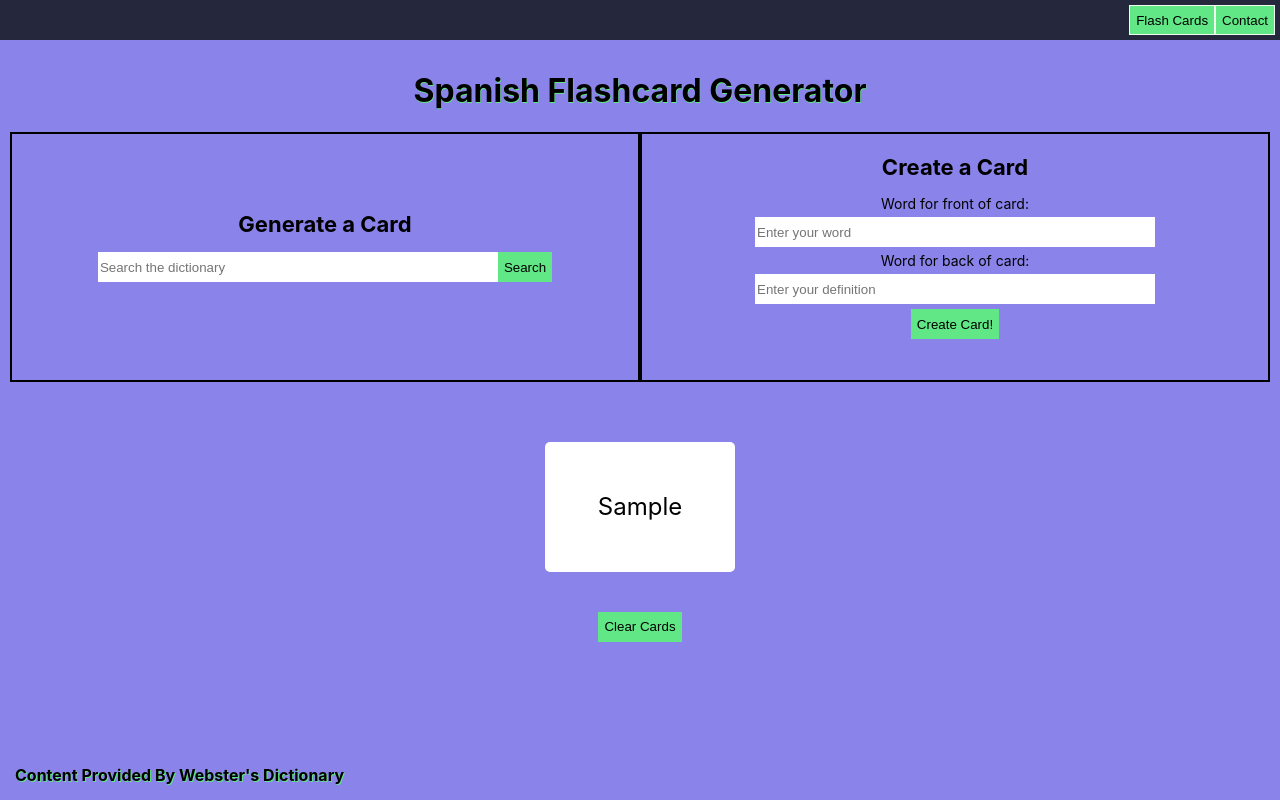
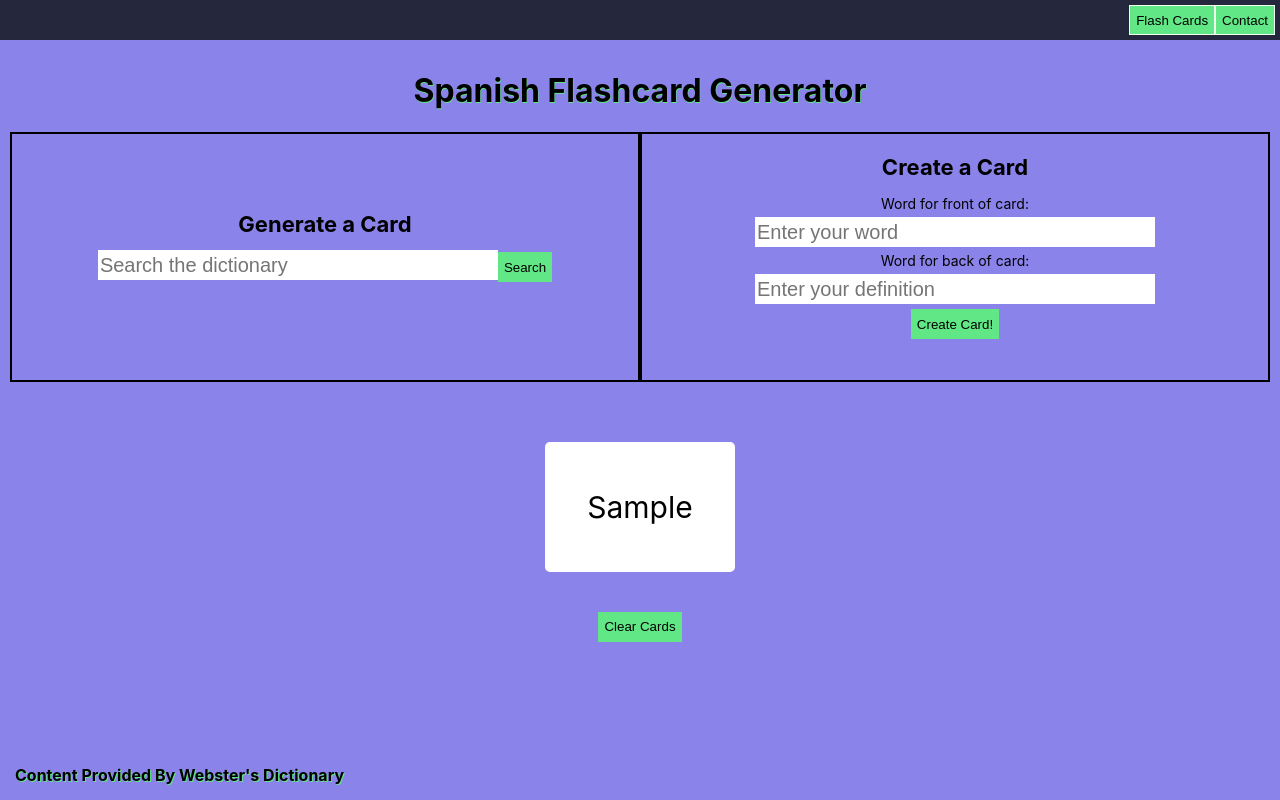
Before and after one commit to ajudd2020/SpanishFlashcards, a React (Create React App) app: page / in a window 1280 px wide. Both pictures are taken after typing "Sample", "Sample" into the empty fields and a click on the button "Create Card!". Built offline with nearby package versions, Linux system fonts and the light colour scheme.

Commit message:
updating formatting

```diff
--- a/src/Components/Card/Card.css
+++ b/src/Components/Card/Card.css
@@ -22,13 +22,13 @@
 }
 
 .front {
-    font-size: 24px;
+    font-size: 30px;
     background-color: white;
 }
 
 .back {
     background-color: #25283D;
-    font-size: 14px;
+    font-size: 20px;
     color: white;
     padding: 4px;
 }
--- a/src/Components/Home/Home.css
+++ b/src/Components/Home/Home.css
@@ -58,6 +58,7 @@ form input {
   width: 150px;
   height: 30px;
   text-align: left;
+  font-size: 20px;
 }
 input:focus, button:focus {
   outline: none;
```
